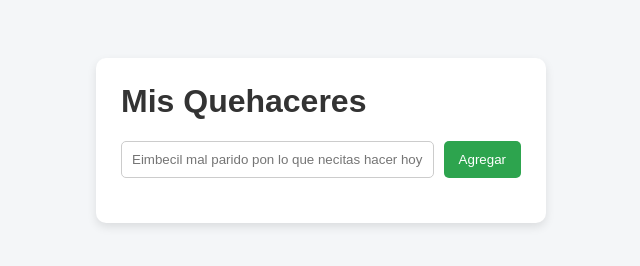
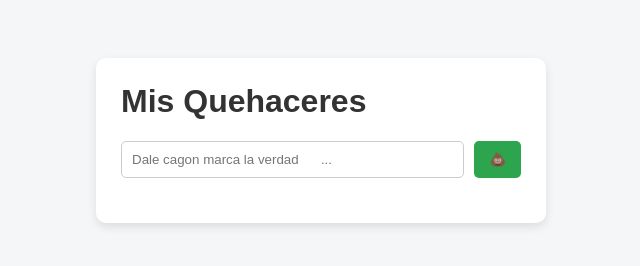
Before and after one commit to miguelalvarado1512usa-blip/tareavcv, a plain HTML site: page index.html in a window 1280 px wide. Shown: the whole page, without its empty margins (319-959 px from the left). Drawn offline with Linux system fonts and the light colour scheme.

Commit message:
Update title and placeholder text in index.html

```diff
--- a/index.html
+++ b/index.html
@@ -3,16 +3,16 @@
 <head>
   <meta charset="UTF-8">
   <meta name="viewport" content="width=device-width, initial-scale=1.0">
-  <title>Mi Lista de Quehaceres</title>
+  <title>cuantas cagadas llevo</title>
   <link rel="stylesheet" href="style.css">
 </head>
 <body>
   <div class="container">
     <h1>Mis Quehaceres</h1>
     <div class="input-container">
-      <input type="text" id="taskInput" placeholder="Eimbecil mal parido pon lo que necitas hacer hoy
+      <input type="text" id="taskInput" placeholder="Dale cagon marca la verdad
       ...">
-      <button id="addBtn">Agregar</button>
+      <button id="addBtn">💩</button>
     </div>
     <ul id="taskList"></ul>
   </div>
```
